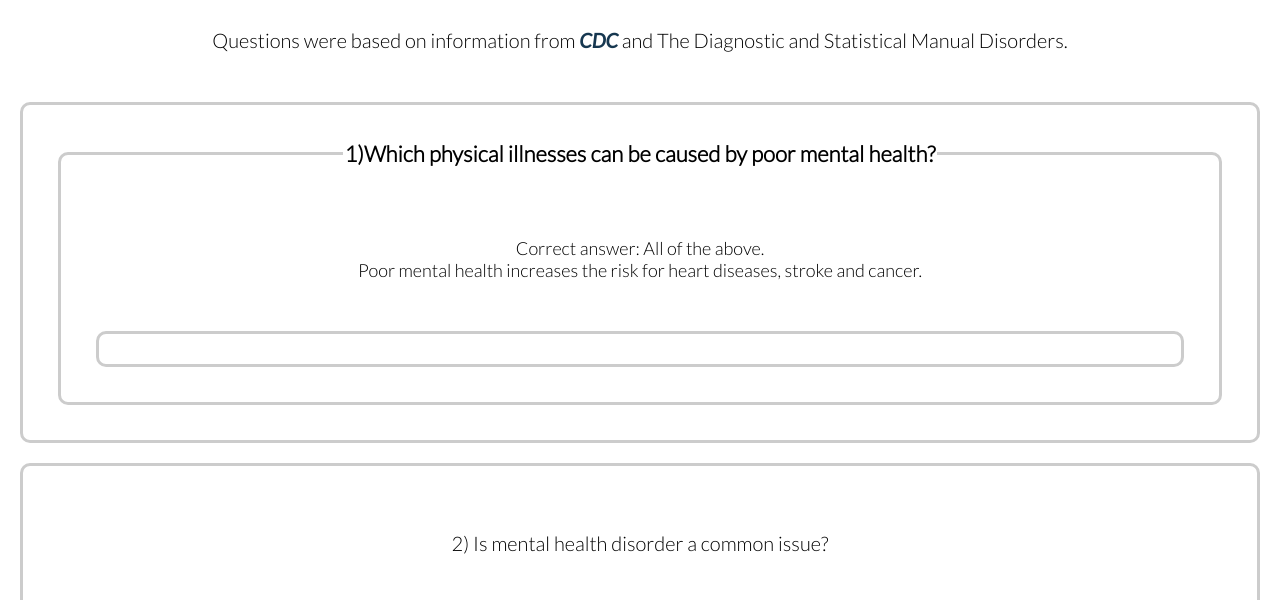
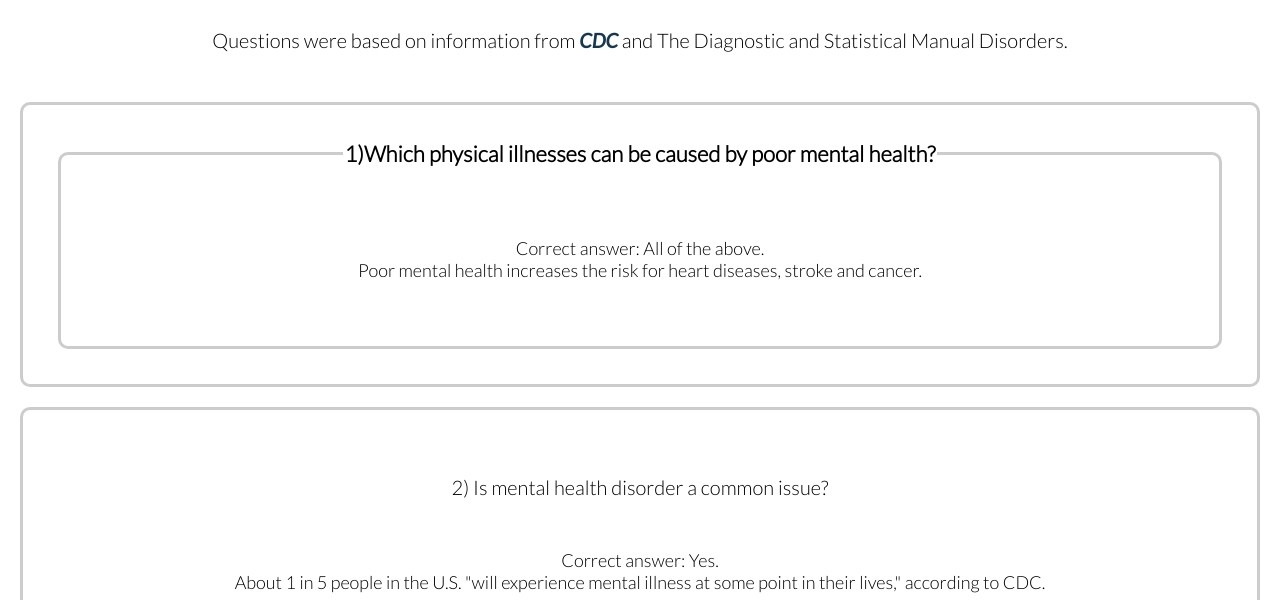
Before and after one commit to LarissaGao/Larissa-Gao-Final-Site, a plain HTML site: page fifth_page.html in a window 1280 px wide. Shown: the part 200-800 px from the top of the page. Drawn offline with nearby package versions, Linux system fonts and the light colour scheme.

Commit message:
Update fifth_page.html

```diff
--- a/fifth_page.html
+++ b/fifth_page.html
@@ -33,7 +33,7 @@
 
     <div id="quiz">
      <div id="answer11"><fieldset><legend>1)Which physical illnesses can be caused by poor mental health?</legend>
-     <div id="answer21"><p>Correct answer: All of the above. <br> Poor mental health increases the risk for heart diseases, stroke and cancer.</p><fieldset></div></div>
+     <div id="answer21"><p>Correct answer: All of the above. <br> Poor mental health increases the risk for heart diseases, stroke and cancer.</p></fieldset></div></div>
      <div id="answer12"><p>2) Is mental health disorder a common issue?</p>
     <div id="answer22"><p>Correct answer: Yes.<br> About 1 in 5 people in the U.S. "will experience mental illness at some point in their lives," according to CDC.</p></div></div>
      <div id="answer13"><p>3) Suicide is the ___ cause of death among people from 15 to 34 in the U.S.</p>
```
